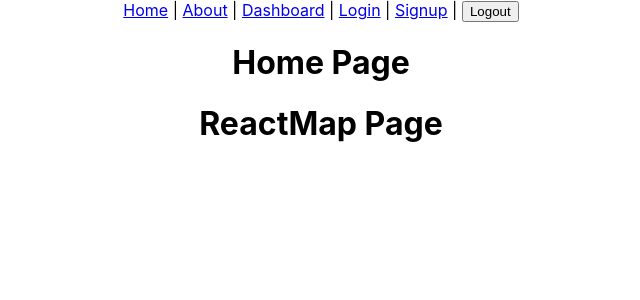
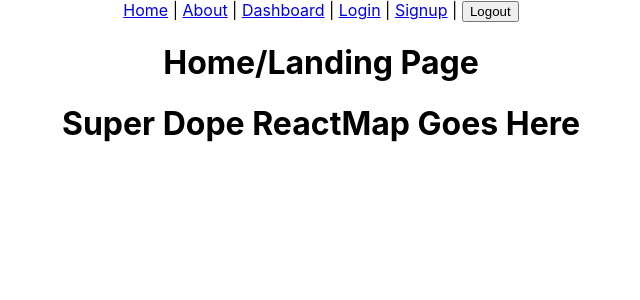
Before and after one commit to hire-lambda-grads/front-end, a React (Create React App) app: page / in a window 1280 px wide. Shown: the top 300 px of the page, without its empty margins (319-959 px from the left). Built offline with nearby package versions, Linux system fonts and the light colour scheme.

Commit message:
Updates the <h1> of the components

```diff
--- a/src/components/about/About.js
+++ b/src/components/about/About.js
@@ -3,7 +3,7 @@ import React from 'react';
 const About = () => {
     return(
         <div>
-            <h1>About Page</h1>
+            <h1>Interactive About Us Page Goes Here</h1>
         </div>
     );
 }
--- a/src/components/dashboard/Dashboard.js
+++ b/src/components/dashboard/Dashboard.js
@@ -3,7 +3,7 @@ import React from 'react';
 const Dashboard = () => {
     return(
         <div>
-            <h1>Dashboard Page</h1>
+            <h1>Dynamic Dashboard Page Goes Here</h1>
         </div>
     );
 }
--- a/src/components/home/Home.js
+++ b/src/components/home/Home.js
@@ -4,7 +4,7 @@ import ReactMap from '../reactMap/ReactMap';
 const Home = () => {
     return(
         <div>
-            <h1>Home Page</h1>
+            <h1>Home/Landing Page</h1>
             <ReactMap />
         </div>
     );
--- a/src/components/reactMap/ReactMap.js
+++ b/src/components/reactMap/ReactMap.js
@@ -3,7 +3,7 @@ import React from 'react';
 const ReactMap = () => {
     return(
         <div>
-            <h1>ReactMap Page</h1>
+            <h1>Super Dope ReactMap Goes Here</h1>
         </div>
     );
 }
```
